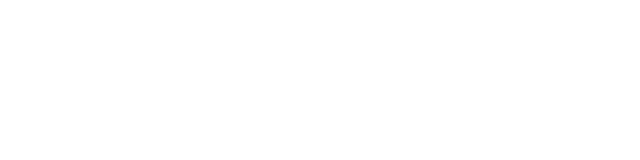
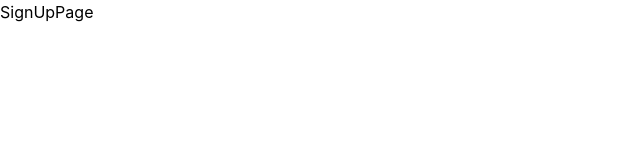
Before and after one commit to dojo-prog/web-chat-docker, a React (Vite) app in the folder frontend/: page /signup in a window 1280 px wide. Shown: the top 160 px of the page, without its empty margins (0-640 px from the left). Built offline with nearby package versions, Linux system fonts and the light colour scheme.

Commit message:
initialized routes

```diff
--- a/frontend/src/App.tsx
+++ b/frontend/src/App.tsx
@@ -1,5 +1,20 @@
+import { Route, Routes } from "react-router-dom";
+import { ToastContainer } from "react-toastify";
+import HomePage from "./pages/HomePage";
+import SignInPage from "./pages/SignInPage";
+import SignUpPage from "./pages/SignUpPage";
+
 const App = () => {
-  return <></>;
+  return (
+    <>
+      <Routes>
+        <Route path="/" element={<HomePage />} />
+        <Route path="/signin" element={<SignInPage />} />
+        <Route path="/signup" element={<SignUpPage />} />
+      </Routes>
+      <ToastContainer />
+    </>
+  );
 };
 
 export default App;
--- /dev/null
+++ b/frontend/src/pages/HomePage.tsx
@@ -0,0 +1,5 @@
+const HomePage = () => {
+  return <div>HomePage</div>;
+};
+
+export default HomePage;
--- /dev/null
+++ b/frontend/src/pages/SignInPage.tsx
@@ -0,0 +1,5 @@
+const SignInPage = () => {
+  return <div>SignInPage</div>;
+};
+
+export default SignInPage;
--- /dev/null
+++ b/frontend/src/pages/SignUpPage.tsx
@@ -0,0 +1,5 @@
+const SignUpPage = () => {
+  return <div>SignUpPage</div>;
+};
+
+export default SignUpPage;
```
